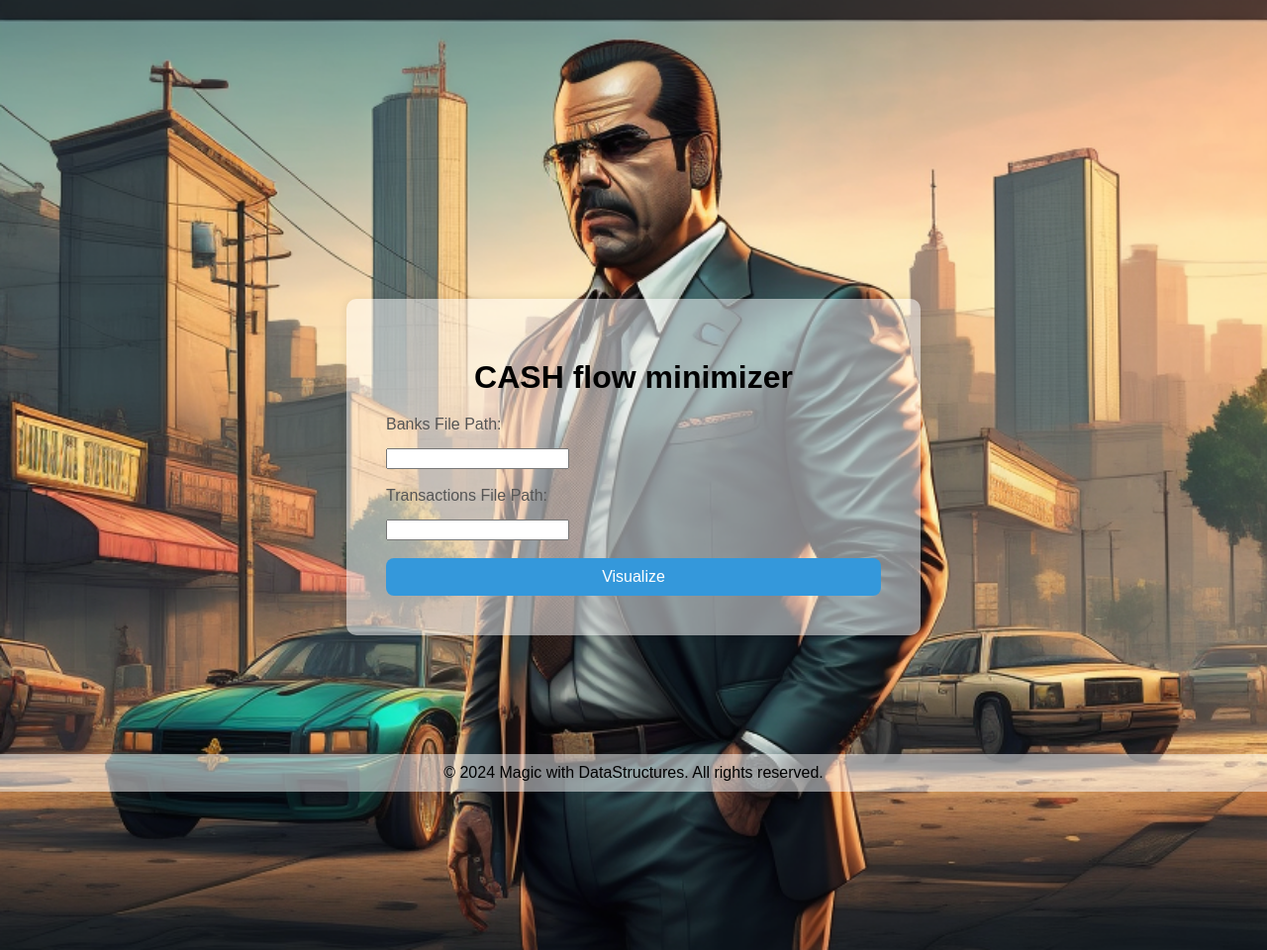
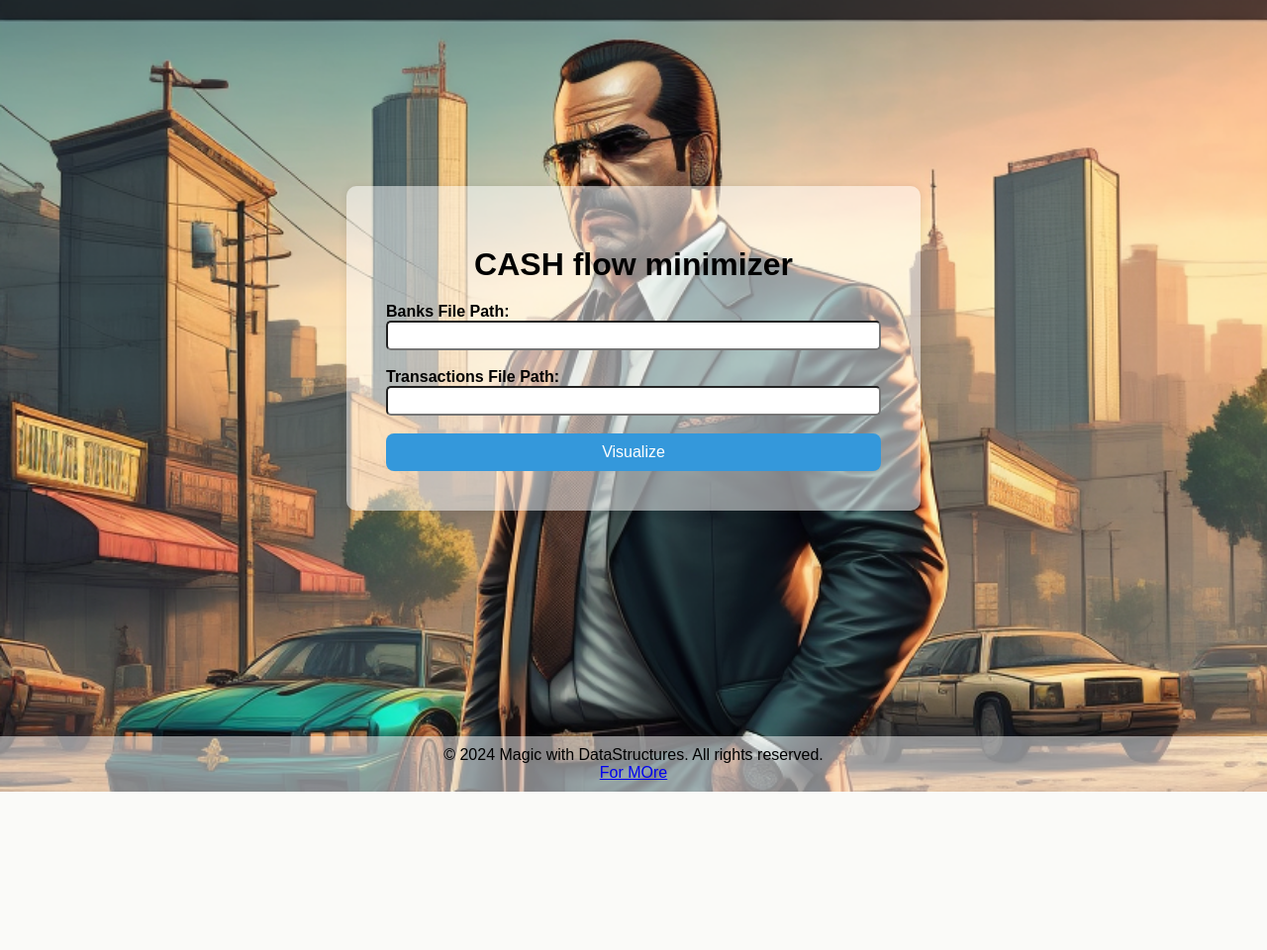
Before and after one commit to MaheshPulivarthi18/Magic_With_DS, a Django app: page / in a window 1280 px wide. Shown: the whole page at 99% size. After the commit the page ends 800 px from the top, so only its background shows below. Run offline with Django 4.2, Linux system fonts and the light colour scheme; some libraries are stand-ins or nearby versions.

Commit message:
finalfixing

```diff
--- a/example/static/example/css/style.css
+++ b/example/static/example/css/style.css
@@ -5,18 +5,21 @@ body {
     background-position: top;
     background-size: cover;
     background-repeat: no-repeat;
+    background-attachment:fixed;
     display: flex;
     flex-direction: column;
     align-items: center;
     justify-content: center;
-    height: 120vh;
+    height: 90vh;
     margin: 0;
     padding: 0;
 }
+
 h1 {
     margin-bottom: 20px;
     color: #fff;
 }
+
 form {
     background-color: rgba(255, 255, 255, 0.5);
     border-radius: 10px;
@@ -27,32 +30,12 @@ form {
     width: 90%;
     max-width: 500px;
 }
+
 form:hover {
     transform: translateY(-10px);
     box-shadow: 0 5px 15px rgba(0, 0, 0, 0.921);
 }
-label {
-    display: block;
-    margin-bottom: 15px;
-    color: #555;
-}
-input[type="file"] {
-    width: 100%;
-    height:21px;
-    padding: 10px, 10px, 10px, 20px;
-    margin-bottom: 10px;
-    border: 1px solid #ddd;
-    border-radius: 5px;
-    background-color: #cbc3c9;
-    transition: border-color 0.3s ease;
-}
-input[type="file"]:focus {
-     border-color: #0d74e2;
-}
 
-input[type="file"]:hover {
-     background-color: whitesmoke;
-}
 button[type="submit"] {
     width: 100%;
     padding: 10px;
@@ -64,10 +47,12 @@ button[type="submit"] {
     cursor: pointer;
     transition: background-color 0.5s cubic-bezier(0.95, 0.13, 0.95, 0.4);
 }
+
 button[type="submit"]:hover {
     background-color: #118909;
     color: black;
 }
+
 button[type="submit"]:active {
     opacity: 0.8;
 }
--- a/example/templates/example/home.html
+++ b/example/templates/example/home.html
@@ -2,7 +2,7 @@
 <html>
   <head>
     <meta charset="UTF-8" />
-    <meta name="viewport" content="width=device-width, initial-scale=1.0" />
+    <meta name="viewport" content="width=device-width, initial-scale=0.8" />
     <title>Magic with DataStructures</title>
     <link rel="stylesheet" href="{% static 'example/css/style.css' %}" />
     <style>
@@ -44,16 +44,32 @@
     <form method="post" enctype="multipart/form-data" id="data-form">
       {% csrf_token %}
       <h1 style="color: black; text-align: center">CASH flow minimizer</h1>
-      <div>
-        <label for="banksFilePath">Banks File Path:</label>
-        <input type="text" id="banksFilePath" name="banksFilePath" required>
-        <br>
+      <div id="input123" style="width: 500px">
+        <label for="banksFilePath" style="color: black"
+          ><strong>Banks File Path:</strong></label
+        >
+        <input
+          style="width: 500px; height: 30px; border-radius: 5px"
+          type="text"
+          id="banksFilePath"
+          name="banksFilePath"
+          required
+        />
+        <br />
       </div>
-      <br>
-      <div>
-        <label for="transactionsFilePath">Transactions File Path:</label>
-        <input type="text" id="transactionsFilePath" name="transactionsFilePath" required>
-        <br>
+      <br />
+      <div id="input12" style="width: 500px">
+        <label for="transactionsFilePath" style="color: black"
+          ><strong>Transactions File Path:</strong></label
+        >
+        <input
+          style="width: 500px; height: 30px; border-radius: 5px"
+          type="text"
+          id="transactionsFilePath"
+          name="transactionsFilePath"
+          required
+        />
+        <br />
       </div>
       <br />
       <button type="submit">Visualize</button>
@@ -64,19 +80,22 @@
     </div>
 
     <script>
-    const visualizeUrl = "{% url 'visualize' %}"; // Render Django URL and store it in a JavaScript variable
+      const visualizeUrl = "{% url 'visualize' %}";
 
-    document.getElementById("data-form").addEventListener("submit", function (event) {
+      document
+        .getElementById("data-form")
+        .addEventListener("submit", function (event) {
           event.preventDefault(); // Prevent form from submitting the default way
 
           const formData = new FormData(this);
 
-        fetch(visualizeUrl, { // Use the JavaScript variable containing the URL
+          fetch(visualizeUrl, {
+            // Use the JavaScript variable containing the URL
             method: "POST",
-            body: formData
+            body: formData,
           })
-        .then(response => response.json())
-        .then(data => {
+            .then((response) => response.json())
+            .then((data) => {
               if (data.error) {
                 alert(data.error);
               } else {
@@ -84,12 +103,17 @@
                 document.getElementById("results").style.display = "block";
               }
             })
-        .catch(error => console.error("Error:", error));
+            .catch((error) => console.error("Error:", error));
         });
     </script>
 
     <footer style="text-align: center; margin-top: 20px">
       <p>&copy; 2024 Magic with DataStructures. All rights reserved.</p>
+      <a
+        href="https://github.com/MaheshPulivarthi18/django-hello-world"
+        target="blank"
+        >For MOre</a
+      >
     </footer>
   </body>
 </html>
--- a/example/views.py
+++ b/example/views.py
@@ -4,7 +4,6 @@ import logging
 from django.http import JsonResponse, HttpResponse
 from django.shortcuts import render
 from django.conf import settings
-
 
 logger = logging.getLogger(__name__)
 
@@ -15,21 +14,26 @@ def home(request):
 
 def visualize(request):
     if request.method == "POST":
-        # Get file paths from the POST request
-        banks_file_path = request.POST.get("banksFilePath")
-        transactions_file_path = request.POST.get("transactionsFilePath")
+        banks_file_path = request.POST.get("banksFilePath", "").strip().strip('"')
+        transactions_file_path = (
+            request.POST.get("transactionsFilePath", "").strip().strip('"')
+        )
+
+        logger.debug(f"Received banksFilePath: {banks_file_path}")
+        logger.debug(f"Received transactionsFilePath: {transactions_file_path}")
 
         if banks_file_path and transactions_file_path:
             try:
-                # Ensure the files exist
+                # Ensure the paths are valid
                 if not os.path.exists(banks_file_path) or not os.path.exists(
                     transactions_file_path
                 ):
+                    logger.warning("One or both files do not exist.")
                     return JsonResponse(
                         {"error": "One or both files do not exist"}, status=400
                     )
 
-                # Set file permissions to make ago.exe executable
+                # Set the executable path
                 exe_path = os.path.join(
                     settings.BASE_DIR, "example", "static", "ago.exe"
                 )
@@ -56,6 +60,9 @@ def visualize(request):
                 return JsonResponse({"error": "Internal server error"}, status=500)
 
         else:
+            logger.warning(
+                "Both banks file path and transactions file path are required."
+            )
             return JsonResponse(
                 {
                     "error": "Both banks file path and transactions file path are required"
```
Lines whose indentation alone changed are shown as unchanged.
